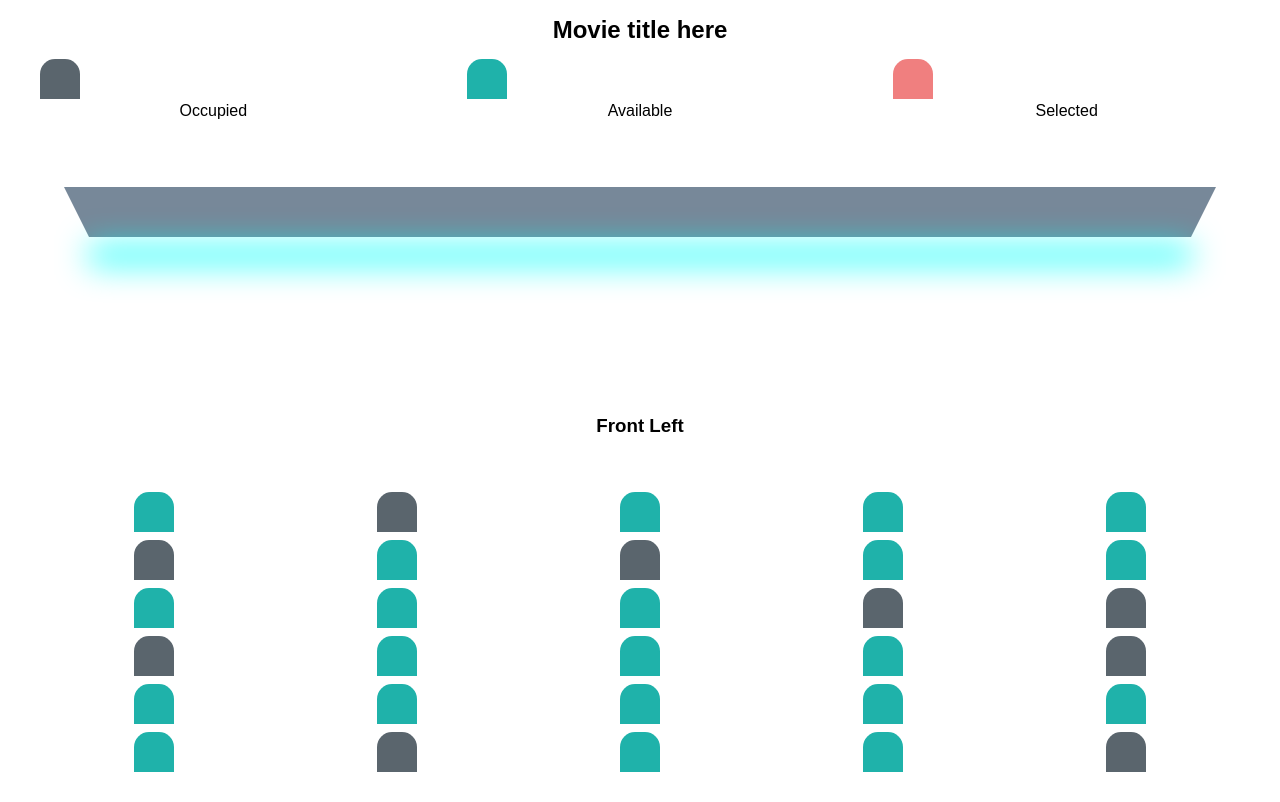
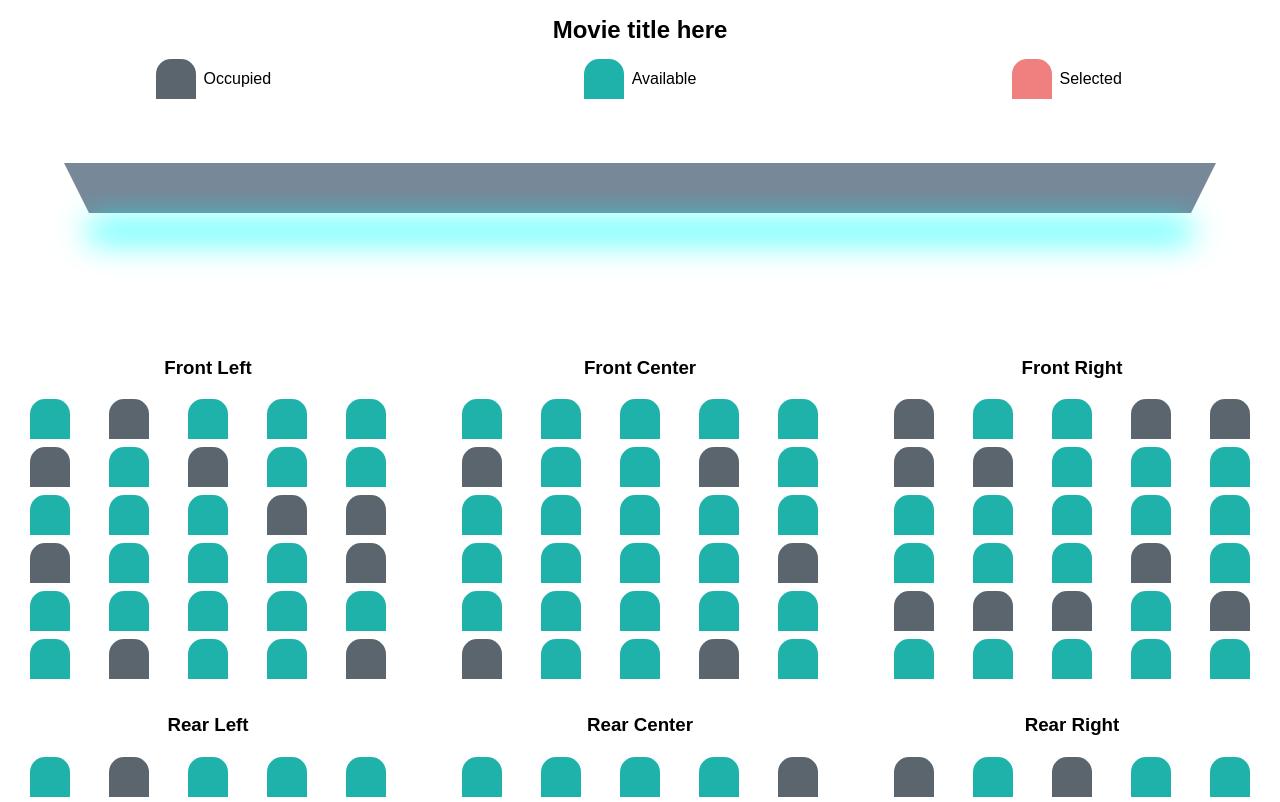
Before and after one commit to Holgermueller/seatselector, a plain HTML site: page index.html in a window 1280 px wide. Shown: the part 102-904 px from the top of the page. Drawn offline with Linux system fonts and the light colour scheme.

Commit message:
added media queries

```diff
--- a/css/styles.css
+++ b/css/styles.css
@@ -209,6 +209,20 @@ footer {
 }
 
 @media screen and (min-width: 600px) {
+  .legend p::before {
+    content: " \00a0 ";
+    display: inline-block;
+    transform: none;
+    padding: 8px;
+    margin-right: 8px;
+  }
+
+  .seating-sections-container {
+    display: grid;
+    grid-template-columns: repeat(3, 1fr);
+    gap: 1rem;
+  }
+
   .seat-selected,
   .available-seat {
     cursor: pointer;
```
